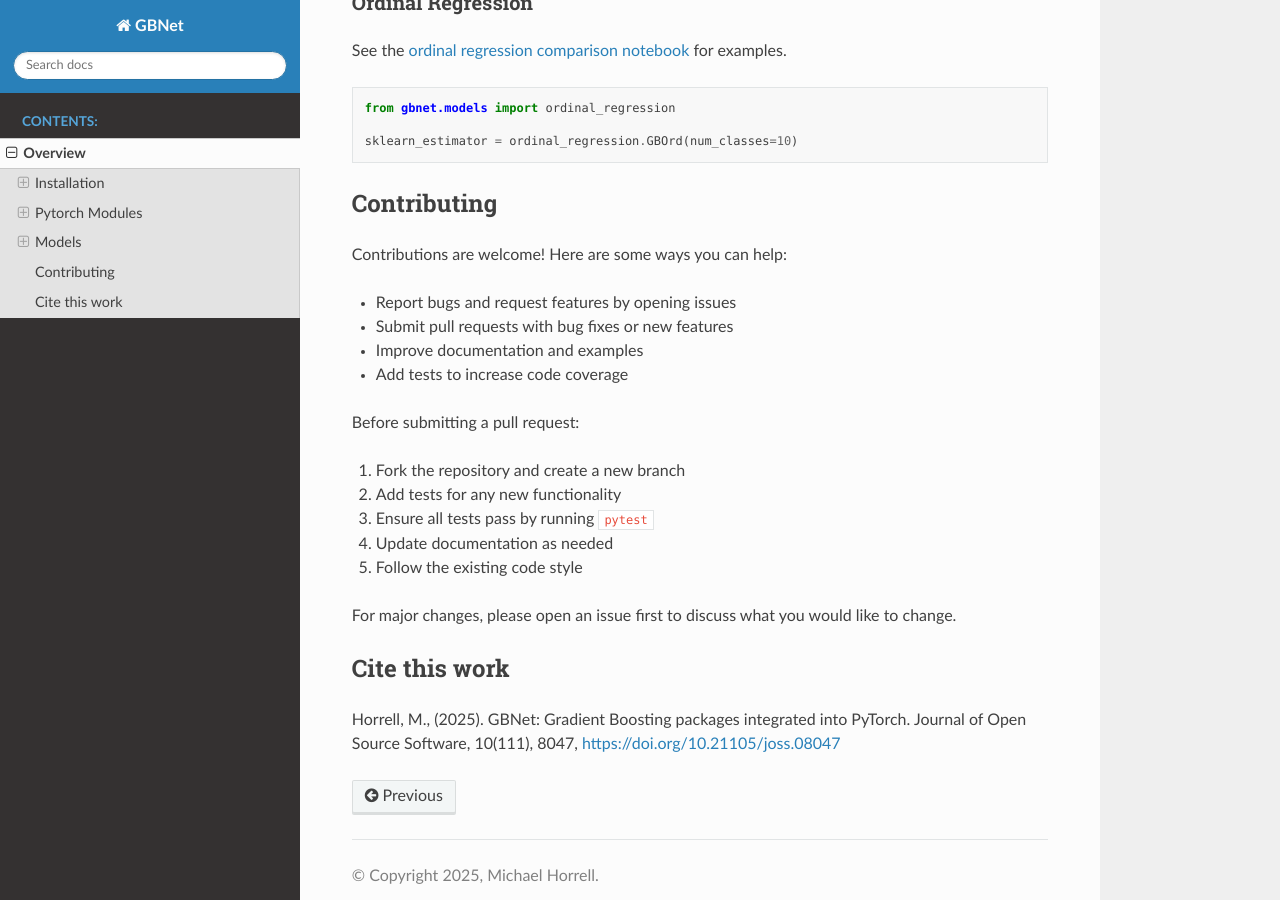
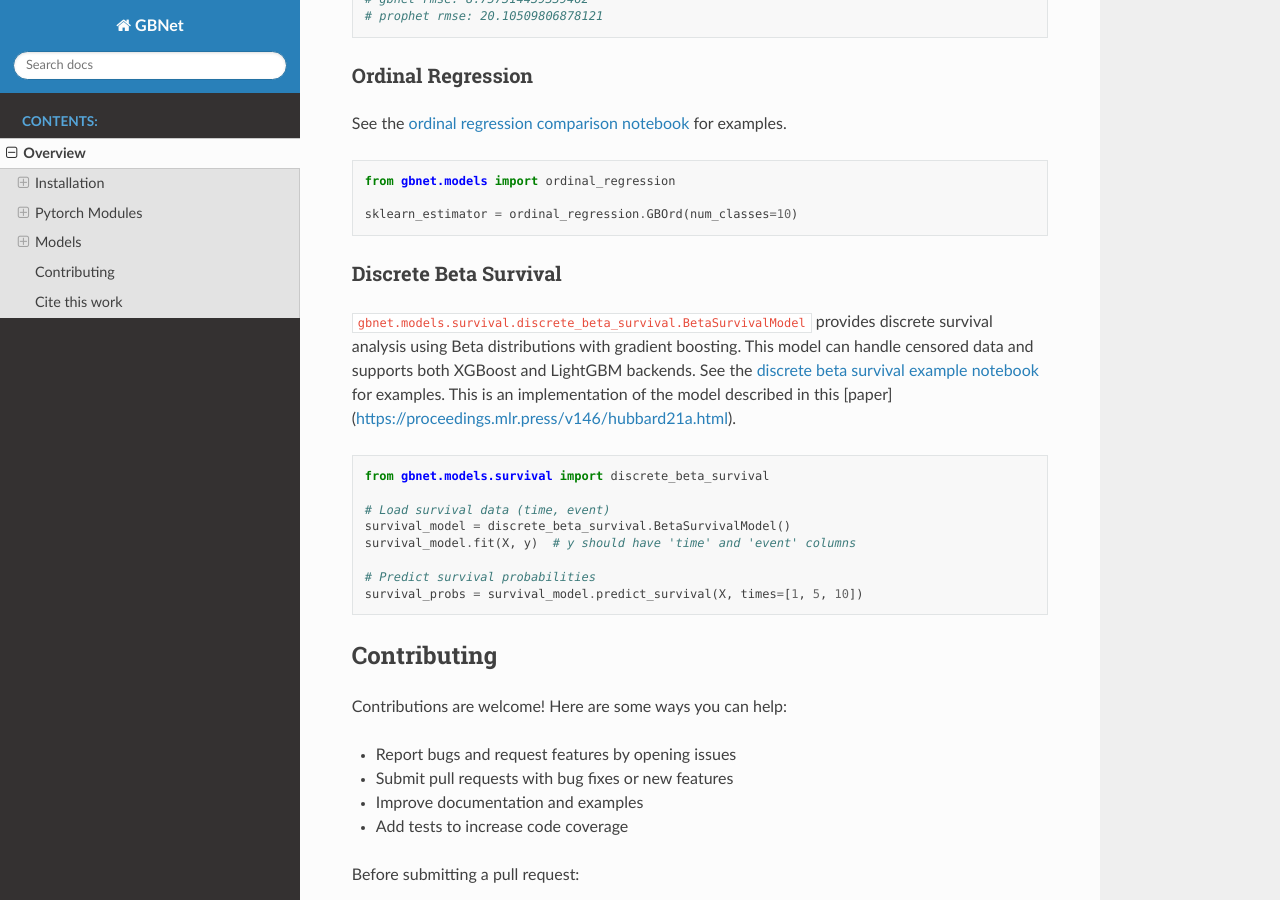
Before and after one commit to mthorrell/gbnet, a Sphinx documentation site: the page built from docs/source/overview.rst, in a window 1280 px wide and 900 px high, scrolled down 5295 px. Built offline with Sphinx 7.4.7 and the Read the Docs theme 3.1.0, drawn with Linux system fonts in a browser that asks for light colours; pages that are not in the unit, such as notebooks, are missing from menus; some of the changed text lies outside the part shown.

Commit message:
updated docs

```diff
--- a/docs/source/overview.rst
+++ b/docs/source/overview.rst
@@ -16,7 +16,8 @@ There are two main components of ``gbnet``:
 
    - ``Forecast`` is a forecasting model similar in execution to Metas' Prophet algorithm. In the settings we tested, ``gbnet.models.forecasting.Forecast`` beats the performance of Meta's Prophet algorithm.
    - ``GBOrd`` is Ordinal Regression using GBMs (both XGBoost and LightGBM supported). The complex loss function (with fitable parameters) is specified in PyTorch and put on top of either ``XGBModule`` or ``LGBModule``.
-   - Other models with plans to be integrated are time-varying Survival analysis and more with NLP.
+   - ``BetaSurvivalModel`` is a discrete time survival analysis model using Beta distributions with gradient boosting. It supports both XGBoost and LightGBM backends and can handle censored data.
+   - Other models with plans to be integrated are more advanced survival analysis and NLP applications.
 
 Installation
 -----------
@@ -245,6 +246,22 @@ See the `ordinal regression comparison notebook <https://github.com/mthorrell/gb
 
    sklearn_estimator = ordinal_regression.GBOrd(num_classes=10)
 
+Discrete Beta Survival
+~~~~~~~~~~~~~~~~~~~~
+
+``gbnet.models.survival.discrete_beta_survival.BetaSurvivalModel`` provides discrete survival analysis using Beta distributions with gradient boosting. This model can handle censored data and supports both XGBoost and LightGBM backends. See the `discrete beta survival example notebook <https://github.com/mthorrell/gbnet/blob/main/examples/discrete_beta_survival_example.ipynb>`_ for examples. This is an implementation of the model described in this [paper](https://proceedings.mlr.press/v146/hubbard21a.html).
+
+.. code-block:: python
+
+   from gbnet.models.survival import discrete_beta_survival
+
+   # Load survival data (time, event)
+   survival_model = discrete_beta_survival.BetaSurvivalModel()
+   survival_model.fit(X, y)  # y should have 'time' and 'event' columns
+
+   # Predict survival probabilities
+   survival_probs = survival_model.predict_survival(X, times=[1, 5, 10])
+
 Contributing
 -----------
 
```
Also changed, not shown: README.md (+18 -1 lines), docs/source/api/gbnet.models.rst (+14 -0 lines), gbnet/models/README.md.
